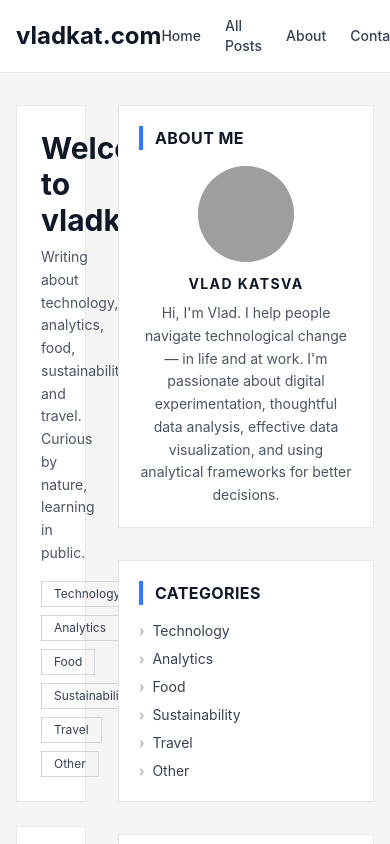
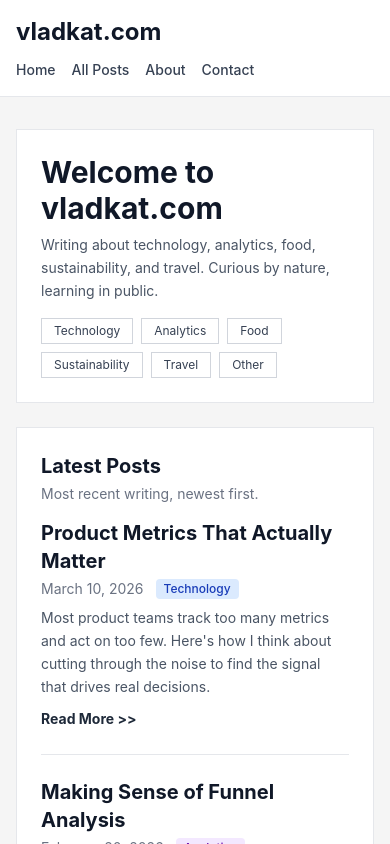
Before and after one commit to vkat77/vladkat-blog, a Next.js app: page / in a window 390 px wide. Shown: the top 844 px of the page. Built offline with nearby package versions, Linux system fonts and the light colour scheme; grey boxes are pictures that could not be loaded.

Commit message:
Make layout mobile-friendly: stack columns on small screens, wrap nav

```diff
--- a/app/about/page.tsx
+++ b/app/about/page.tsx
@@ -10,7 +10,7 @@ export const metadata: Metadata = {
 export default function AboutPage() {
   return (
     <div className="max-w-5xl mx-auto px-4 py-8">
-      <div className="flex gap-8 items-start">
+      <div className="flex flex-col lg:flex-row gap-8 items-start">
         <div className="flex-1 min-w-0">
           <div className="bg-white border border-gray-200 p-6">
             <h1 className="text-2xl font-bold text-gray-900 mb-6 pb-4 border-b border-gray-200">About Me</h1>
@@ -54,7 +54,7 @@ export default function AboutPage() {
           </div>
         </div>
 
-        <div className="w-64 flex-shrink-0">
+        <div className="w-full lg:w-64 lg:flex-shrink-0">
           <Sidebar />
         </div>
       </div>
--- a/app/category/[category]/page.tsx
+++ b/app/category/[category]/page.tsx
@@ -34,7 +34,7 @@ export default async function CategoryPage({ params }: Props) {
 
   return (
     <div className="max-w-5xl mx-auto px-4 py-8">
-      <div className="flex gap-8 items-start">
+      <div className="flex flex-col lg:flex-row gap-8 items-start">
         <div className="flex-1 min-w-0">
           <div className="bg-white border border-gray-200 p-6">
             <h1 className="text-2xl font-bold text-gray-900 mb-1">{label}</h1>
@@ -54,7 +54,7 @@ export default async function CategoryPage({ params }: Props) {
           </div>
         </div>
 
-        <div className="w-64 flex-shrink-0">
+        <div className="w-full lg:w-64 lg:flex-shrink-0">
           <Sidebar />
         </div>
       </div>
--- a/app/page.tsx
+++ b/app/page.tsx
@@ -10,7 +10,7 @@ export default function Home() {
 
   return (
     <div className="max-w-5xl mx-auto px-4 py-8">
-      <div className="flex gap-8 items-start">
+      <div className="flex flex-col lg:flex-row gap-8 items-start">
         {/* Main column */}
         <div className="flex-1 min-w-0">
           {/* Hero */}
@@ -56,7 +56,7 @@ export default function Home() {
         </div>
 
         {/* Sidebar */}
-        <div className="w-64 flex-shrink-0">
+        <div className="w-full lg:w-64 lg:flex-shrink-0">
           <Sidebar />
         </div>
       </div>
--- a/app/posts/[slug]/page.tsx
+++ b/app/posts/[slug]/page.tsx
@@ -27,7 +27,7 @@ export default async function PostPage({ params }: Props) {
 
   return (
     <div className="max-w-5xl mx-auto px-4 py-8">
-      <div className="flex gap-8 items-start">
+      <div className="flex flex-col lg:flex-row gap-8 items-start">
         <div className="flex-1 min-w-0">
           <article className="bg-white border border-gray-200 p-6">
             {/* Breadcrumb */}
@@ -66,7 +66,7 @@ export default async function PostPage({ params }: Props) {
           </article>
         </div>
 
-        <div className="w-64 flex-shrink-0">
+        <div className="w-full lg:w-64 lg:flex-shrink-0">
           <Sidebar />
         </div>
       </div>
--- a/app/posts/page.tsx
+++ b/app/posts/page.tsx
@@ -13,7 +13,7 @@ export default function AllPostsPage() {
 
   return (
     <div className="max-w-5xl mx-auto px-4 py-8">
-      <div className="flex gap-8 items-start">
+      <div className="flex flex-col lg:flex-row gap-8 items-start">
         <div className="flex-1 min-w-0">
           <div className="bg-white border border-gray-200 p-6">
             <h1 className="text-2xl font-bold text-gray-900 mb-1">All Posts</h1>
@@ -33,7 +33,7 @@ export default function AllPostsPage() {
           </div>
         </div>
 
-        <div className="w-64 flex-shrink-0">
+        <div className="w-full lg:w-64 lg:flex-shrink-0">
           <Sidebar />
         </div>
       </div>
--- a/components/Header.tsx
+++ b/components/Header.tsx
@@ -3,11 +3,11 @@ import Link from 'next/link';
 export default function Header() {
   return (
     <header className="bg-white border-b border-gray-200 sticky top-0 z-50">
-      <div className="max-w-5xl mx-auto px-4 py-4 flex items-center justify-between">
+      <div className="max-w-5xl mx-auto px-4 py-4 flex flex-col sm:flex-row sm:items-center sm:justify-between gap-3">
         <Link href="/" className="text-2xl font-bold text-gray-900 hover:text-gray-700 transition-colors">
           vladkat.com
         </Link>
-        <nav className="flex items-center gap-6">
+        <nav className="flex items-center gap-4 flex-wrap">
           <Link href="/" className="text-sm font-medium text-gray-700 hover:text-gray-900 transition-colors">
             Home
           </Link>
```
